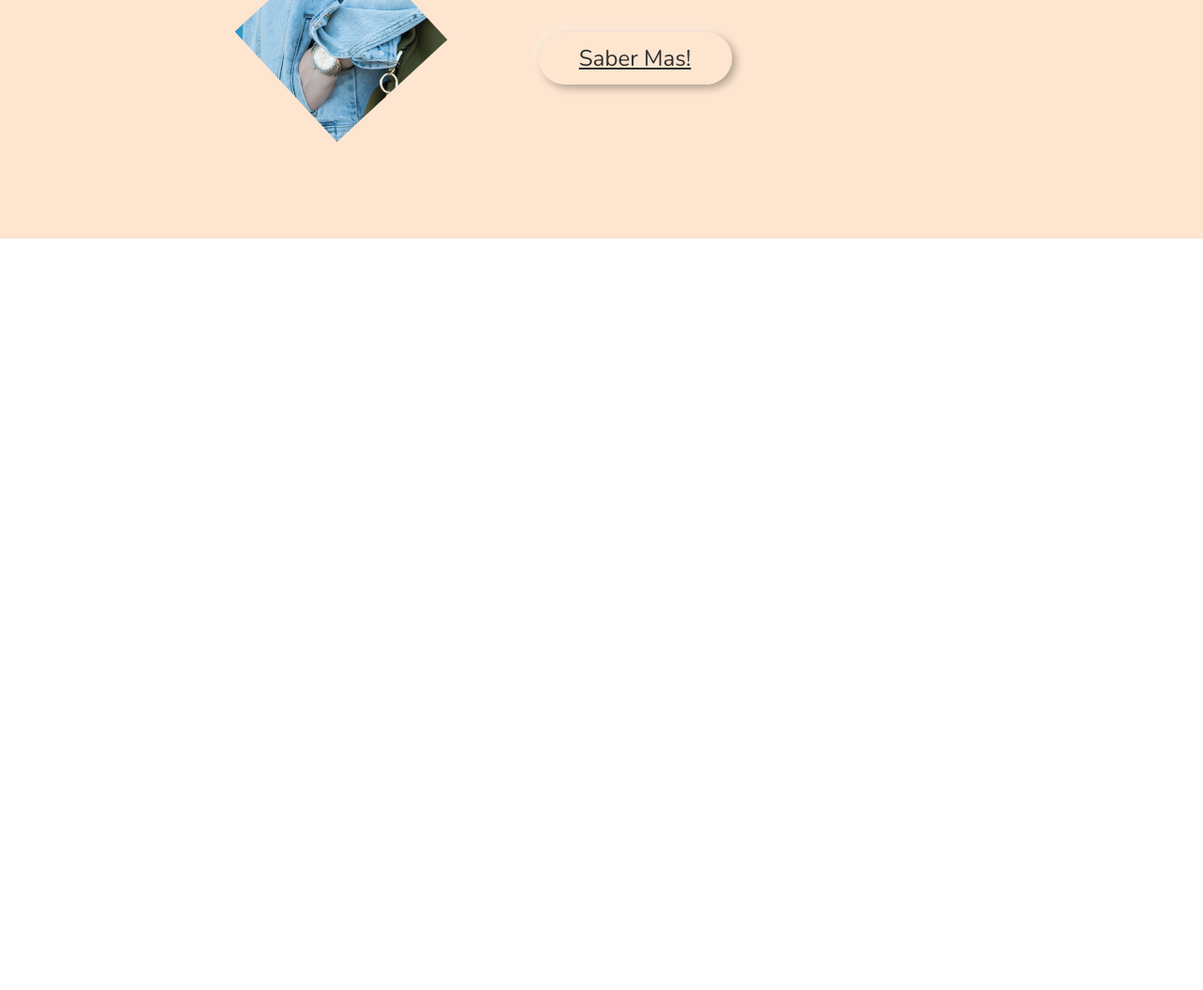
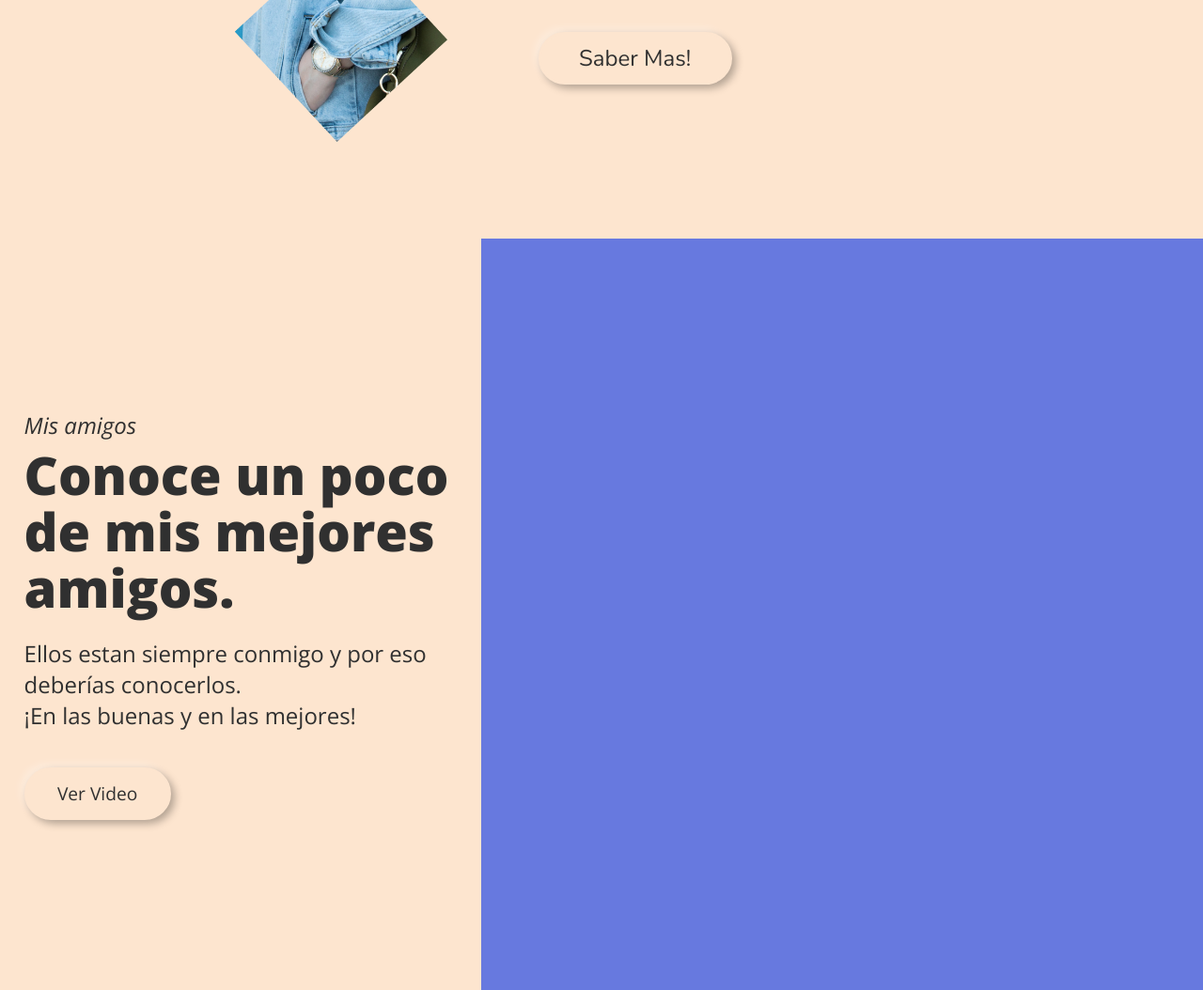
Before and after one commit to RostCode78/quincea-era, a plain HTML site: page index.html in a window 1280 px wide. Shown: the part 1346-2400 px from the top of the page at 94% size. Before the commit the page ends 1600 px from the top, so only its background shows below. Drawn offline with nearby package versions, Linux system fonts and the light colour scheme.

Commit message:
Feat: Amigos.
Colocare el Slider utilizando SwiperJS sin embargo no recuerdo bien
como colocarlo... así que si el siguiente commit existe, es porque
logre colocar el Slider UwU

Bitacora del Rey: 27-oct-2020 Pero regreso carnal.

```diff
--- a/css/style.css
+++ b/css/style.css
@@ -13,6 +13,7 @@ header {
     background-image: url(../img/header.jpg);
     background-size: cover;
     position: relative;
+    /*Oculto*/
 }
 
 .btn-line-menu {
@@ -28,10 +29,21 @@ header {
 .btn-hamburger {
     width: 50px;
     height: 50px;
-    background-color: #303030;
+    background: #fde5cf;
+    border: 3px solid #fde5cf;
+    border-radius: 10px;
+    box-shadow: 4px 4px 8px #0000004b, -4px -4px 8px #ffffff4b;
     cursor: pointer;
     position: absolute;
     right: 50px;
+}
+
+.btn-hamburger:hover {
+    box-shadow: 4px 4px 8px #00000021, -4px -4px 8px #ffffff21;
+}
+
+.btn-hamburger:active {
+    box-shadow: 4px 4px 8px #00000021, -4px -4px 8px #ffffff21, inset 4px 4px 8px #00000021, inset -4px -4px 8px #ffffff21;
 }
 
 .line-menu {
@@ -312,19 +324,19 @@ header {
 .sm-box-right h2 {
     width: 90%;
     height: 25%;
-    font-size: 4em;
-    font-family: 'Nunito', sans-serif;
-    line-height: 60px;
+    font-size: 5em;
+    font-family: 'Poiret One', cursive;
+    line-height: 75px;
     display: flex;
     align-items: center;
-    margin-bottom: 10px;
+    margin-bottom: 20px;
 }
 
 .sm-box-right p {
     width: 90%;
     height: 23%;
     font-size: 1.3em;
-    font-family: 'Nunito', sans-serif;
+    font-family: 'Open Sans', sans-serif;
     display: flex;
     align-items: center;
     margin: 5px 0px;
@@ -344,6 +356,7 @@ header {
     bottom: 20px;
     left: 35px;
     cursor: pointer;
+    transition: .1s ease;
 }
 
 .box-right-btn:hover {
@@ -358,8 +371,106 @@ header {
     font-family: 'Nunito', sans-serif;
     font-size: 1.5em;
     color: #303030;
-    text-decoration: underline;
     display: flex;
     justify-content: center;
     align-items: center;
+    transition: .1s;
 }
+
+.box-right-btn:hover p {
+    text-decoration: underline;
+}
+
+
+/*====================================
+=               AMIGOS               =
+====================================*/
+
+#amigos {
+    width: 100%;
+    height: 100vh;
+    background-color: #fde5cf;
+    display: flex;
+    flex-direction: row;
+    align-items: center;
+}
+
+.amigos-left {
+    width: 40%;
+    height: 60%;
+    display: flex;
+    flex-direction: column;
+    justify-content: center;
+    align-items: center;
+}
+
+.amigos-left h3 {
+    width: 90%;
+    height: 7%;
+    font-size: 1.5em;
+    font-weight: 400;
+    font-family: 'Open Sans', sans-serif;
+    font-style: italic;
+    display: flex;
+    align-items: center;
+}
+
+.amigos-left h2 {
+    width: 90%;
+    height: 40%;
+    font-size: 3.5em;
+    font-weight: 800;
+    font-family: 'Open Sans', sans-serif;
+    line-height: 60px;
+    display: flex;
+    align-items: center;
+    margin-bottom: 20px;
+}
+
+.amigos-left p {
+    width: 90%;
+    height: 20%;
+    font-size: 1.5em;
+    font-family: 'Open Sans', sans-serif;
+    font-weight: 400;
+    display: flex;
+    align-items: center;
+}
+
+.amigos-left-btn {
+    width: 90%;
+    height: 20%;
+    display: flex;
+    align-items: flex-end;
+}
+
+.amigos-left-btn a {
+    width: 150px;
+    height: 50px;
+    background: #fde5cf;
+    border: 3px solid #fde5cf;
+    border-radius: 50px;
+    box-shadow: 4px 4px 8px #0000004b, -4px -4px 8px #ffffff4b;
+    display: flex;
+    justify-content: center;
+    align-items: center;
+    font-size: 1.2em;
+    font-family: 'Open Sans', sans-serif;
+    font-weight: 400;
+    transition: .1s ease;
+}
+
+.amigos-left-btn a:hover {
+    box-shadow: 4px 4px 8px #00000021, -4px -4px 8px #ffffff21;
+    text-decoration: underline;
+}
+
+.amigos-left-btn a:active {
+    box-shadow: 4px 4px 8px #00000021, -4px -4px 8px #ffffff21, inset 4px 4px 8px #00000021, inset -4px -4px 8px #ffffff21;
+}
+
+.amigos-right {
+    width: 60%;
+    height: 100%;
+    background-color: #6779df;
+}
--- a/index.html
+++ b/index.html
@@ -14,6 +14,8 @@
     <link href="https://fonts.googleapis.com/css2?family=Niconne&family=Nunito:wght@300;400&family=Slabo+27px&display=swap" rel="stylesheet">
 
     <link href="https://fonts.googleapis.com/css2?family=Oleo+Script:wght@400;700&family=Poiret+One&display=swap" rel="stylesheet">
+
+    <link href="https://fonts.googleapis.com/css2?family=Open+Sans:ital,wght@0,300;0,400;0,600;0,700;0,800;1,300&display=swap" rel="stylesheet">
 </head>
 
 <body>
@@ -125,6 +127,18 @@
         </div>
     </section>
 
+    <section id="amigos">
+        <div class="amigos-left">
+            <h3>Mis amigos</h3>
+            <h2>Conoce un poco de mis mejores amigos.</h2>
+            <p>Ellos estan siempre conmigo y por eso deberías conocerlos. <br> ¡En las buenas y en las mejores!</p>
+            <div class="amigos-left-btn">
+                <a href="#" class="btn-video">Ver Video</a>
+            </div>
+        </div>
+        <div class="amigos-right"></div>
+    </section>
+
     <script src="./js/scroll.js"></script>
 
 </body>
--- a/js/scroll.js
+++ b/js/scroll.js
@@ -26,7 +26,7 @@ let ms = {
 
       ps.posicionScroll = window.pageYOffset;
 
-      if( ps.posicionScroll > ps.cajaScroll.offsetTop + 792) {
+      if( ps.posicionScroll > ps.cajaScroll.offsetTop + 700) {
 
          ps.navbar.style.left = "100%";
 
```
